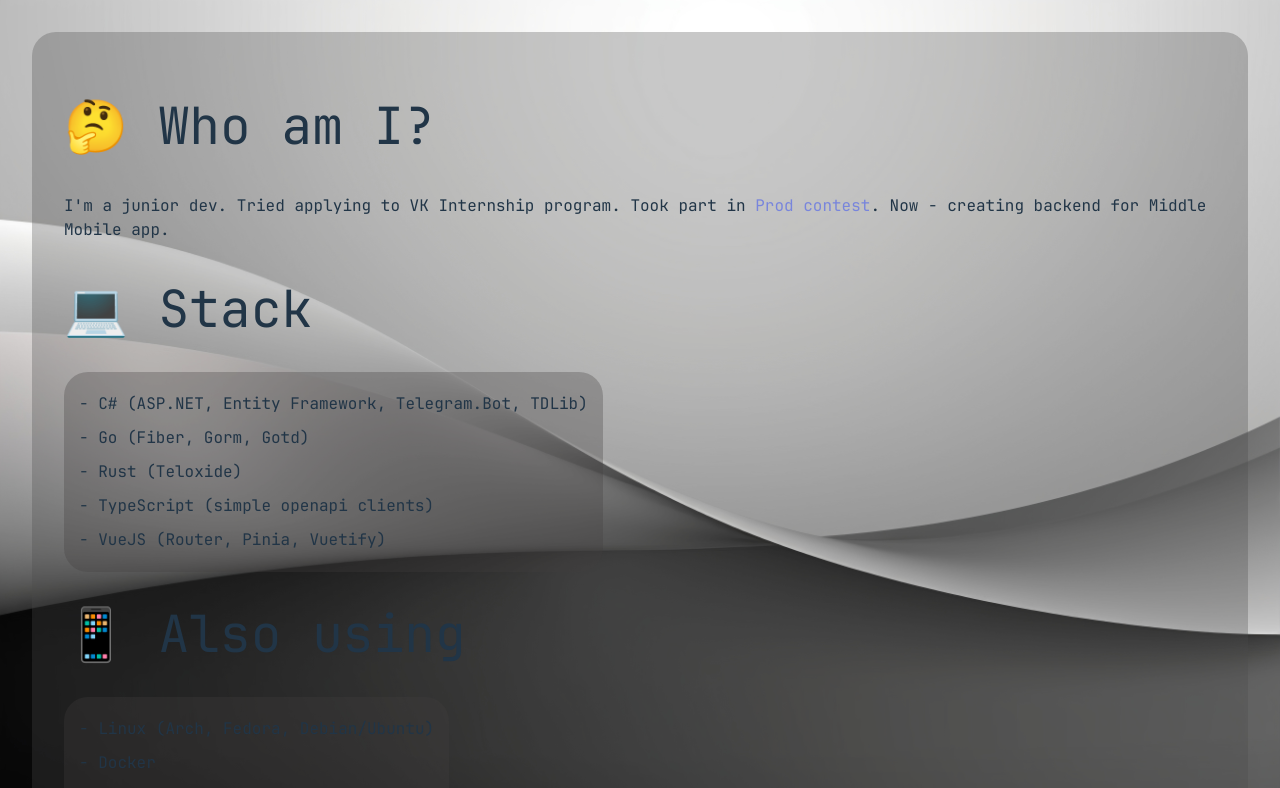
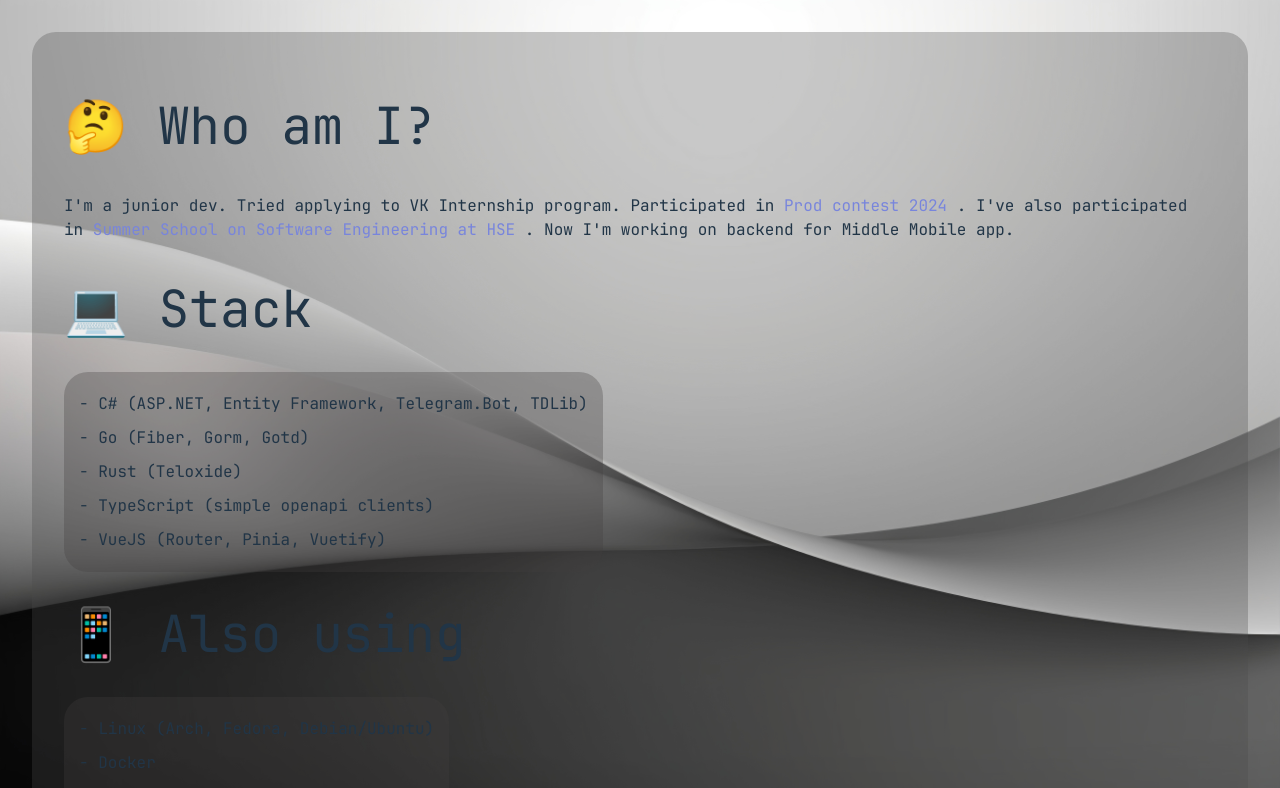
Before and after one commit to linuxfight/linuxfight.github.io, a Vue app: page / in a window 1280 px wide. Shown: the top 788 px of the page. Built offline with nearby package versions, Linux system fonts and the light colour scheme.

Commit message:
update Bio.vue

```diff
--- a/src/components/Bio.vue
+++ b/src/components/Bio.vue
@@ -8,8 +8,9 @@
 
     <p>
       I'm a junior dev. Tried applying to VK Internship program.
-      Took part in <a href="https://prodcontest.ru">Prod contest</a>.
-      Now - creating backend for Middle Mobile app.
+      Participated in <a href="https://prodcontest.ru"> Prod contest 2024 </a>.
+      I've also participated in <a href="https://cs.hse.ru/se/2024/"> Summer School on Software Engineering at HSE </a>.
+      Now I'm working on backend for Middle Mobile app.
     </p>
 
     <h1> 💻 Stack </h1>
```
